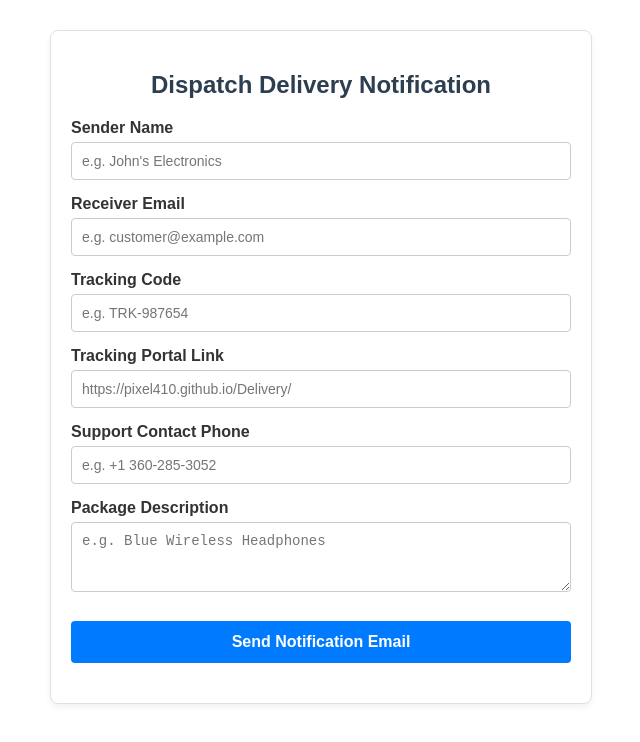
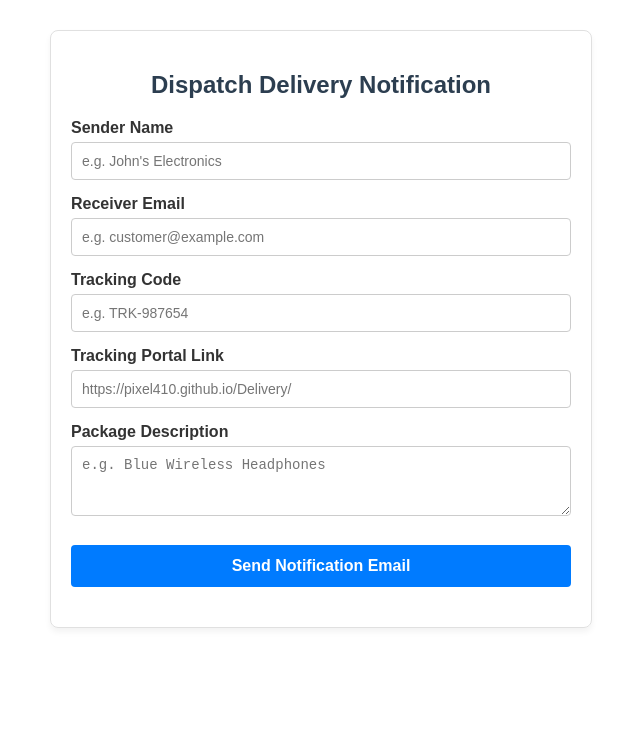
Before and after one commit to pixel410/Email-notifier, a website: page index.html in a window 1280 px wide. Shown: the whole page, without its empty margins (319-959 px from the left). Drawn offline with nearby package versions, Linux system fonts and the light colour scheme.

Commit message:
Update index.html

```diff
--- a/index.html
+++ b/index.html
@@ -81,9 +81,6 @@
     <label for="trackingUrl">Tracking Portal Link</label>
     <input type="url" id="trackingUrl" required placeholder="https://pixel410.github.io/Delivery/">
 
-    <label for="contactPhone">Support Contact Phone</label>
-    <input type="tel" id="contactPhone" required placeholder="e.g. +1 360-285-3052">
-
     <label for="packageDesc">Package Description</label>
     <textarea id="packageDesc" rows="3" required placeholder="e.g. Blue Wireless Headphones"></textarea>
 
@@ -108,7 +105,6 @@
         to_email: document.getElementById('receiverEmail').value,
         tracking_code: document.getElementById('trackingCode').value,
         tracking_url: document.getElementById('trackingUrl').value,
-        contact_phone: document.getElementById('contactPhone').value,
         package_description: document.getElementById('packageDesc').value
       };
 
```
